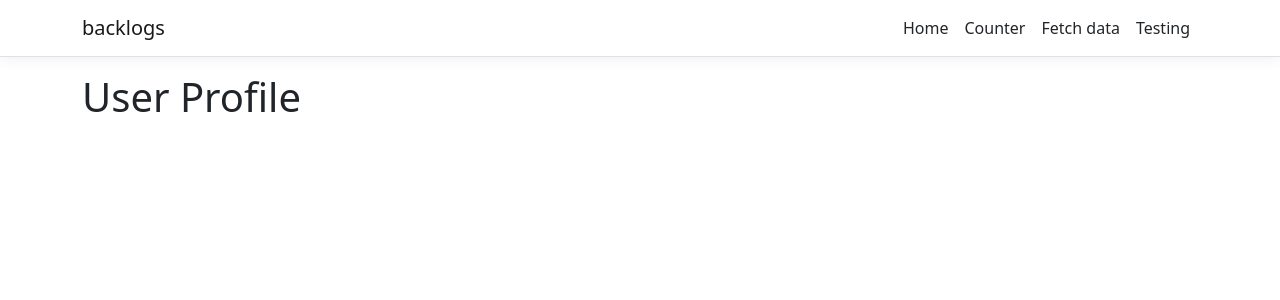
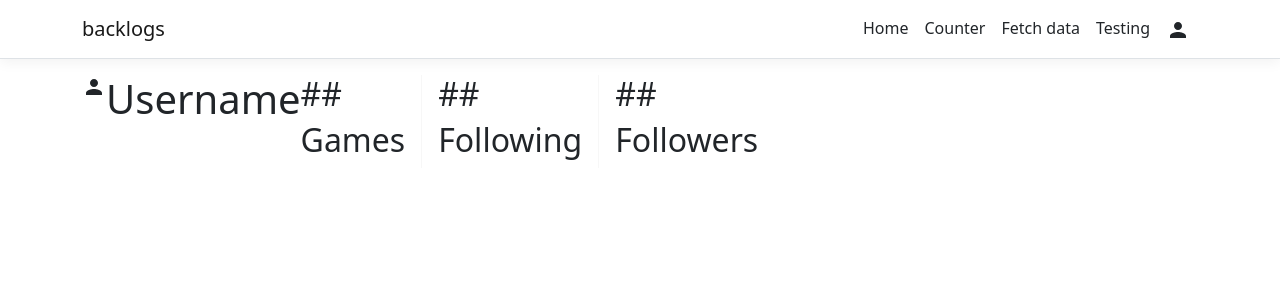
Before and after one commit to The-Appletuns/backlogs, a React (Create React App) app in the folder ClientApp/: page /user-profile in a window 1280 px wide. Shown: the top 300 px of the page. Built offline with nearby package versions, Linux system fonts and the light colour scheme.

Commit message:
Added stuff to user profile

```diff
--- a/ClientApp/src/components/NavMenu.js
+++ b/ClientApp/src/components/NavMenu.js
@@ -1,6 +1,7 @@
 import React, { Component } from 'react';
 import { Collapse, Navbar, NavbarBrand, NavbarToggler, NavItem, NavLink } from 'reactstrap';
 import { Link } from 'react-router-dom';
+import PersonIcon from '@mui/icons-material/Person'
 import './NavMenu.css';
 
 export class NavMenu extends Component {
@@ -41,6 +42,9 @@ export class NavMenu extends Component {
               <NavItem>
                 <NavLink tag={Link} className="text-dark" to="/testing">Testing</NavLink>
               </NavItem>
+              <NavItem>
+                <NavLink tag={Link} className="text-dark" to="/user-profile"><PersonIcon/></NavLink>
+              </NavItem>
             </ul>
           </Collapse>
         </Navbar>
--- a/ClientApp/src/components/UserProfile.js
+++ b/ClientApp/src/components/UserProfile.js
@@ -1,6 +1,11 @@
 import React, { Component } from 'react';
 
 import Box from '@mui/material/Box';
+import Stack from '@mui/material/Stack';
+import Divider from '@mui/material/Divider';
+
+import PersonIcon from '@mui/icons-material/Person'
+
 
 export class UserProfile extends Component {
     static displayName = UserProfile.name;
@@ -8,7 +13,29 @@ export class UserProfile extends Component {
     render() {
         return (
             <Box>
-                <h1>User Profile</h1>
+                <Stack direction="row">
+                    <Stack direction="row">
+                        <PersonIcon/>
+                        <h1>Username</h1>
+                    </Stack>
+                    <Stack
+                        direction="row"
+                        divider={<Divider orientation="vertical" flexItem/>}
+                        spacing={2}>
+                        <Box>
+                            <h2>##</h2>
+                            <h2>Games</h2>
+                        </Box>
+                        <Box>
+                            <h2>##</h2>
+                            <h2>Following</h2>
+                        </Box>
+                        <Box>
+                            <h2>##</h2>
+                            <h2>Followers</h2>
+                        </Box>
+                    </Stack>
+                </Stack>
             </Box>
         )
     }
```
